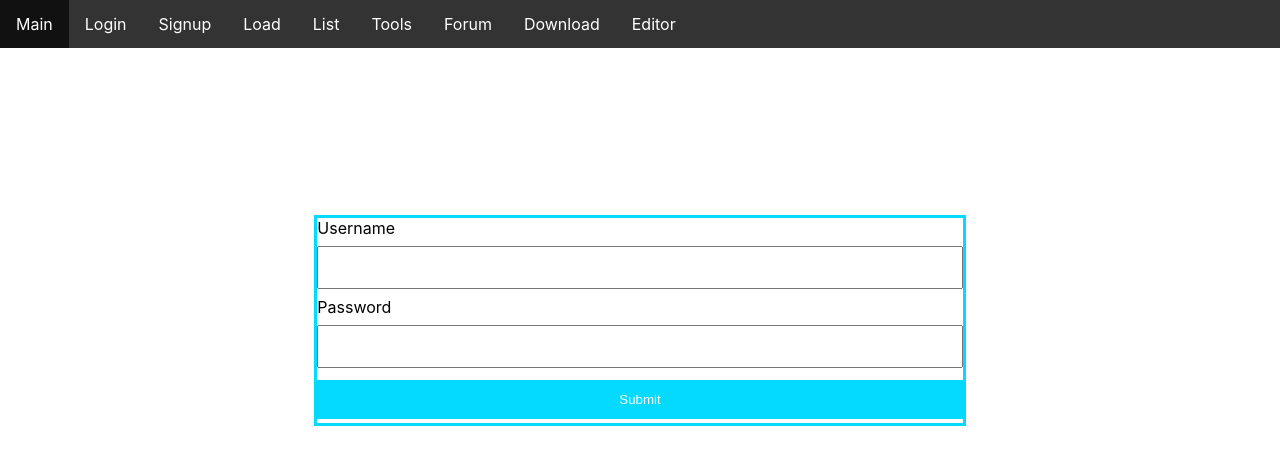
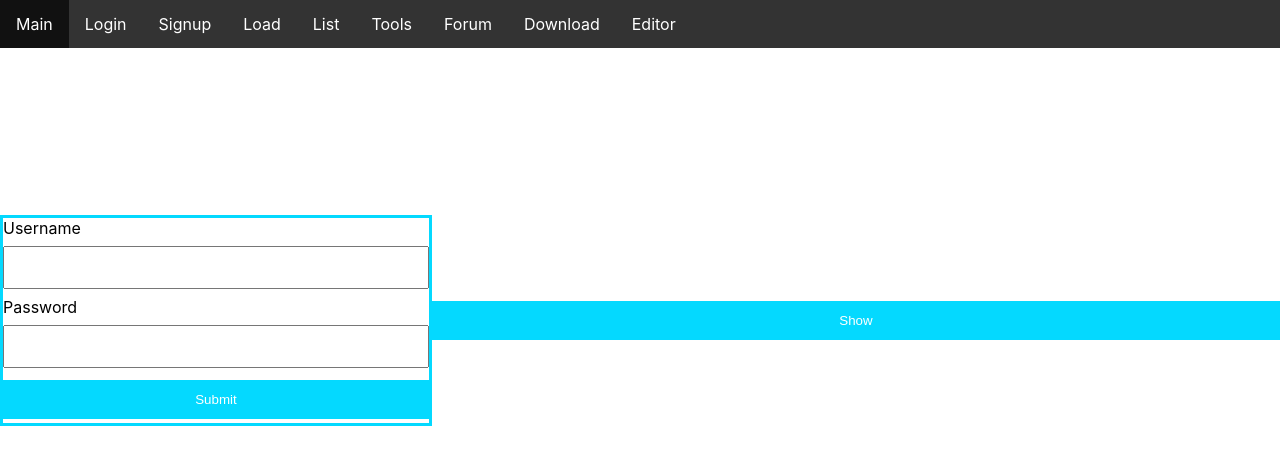
Before and after one commit to K123AsJ0k1/BHDCW, a React (Create React App) app in the folder frontend/: page /login in a window 1280 px wide. Shown: the top 464 px of the page. Built offline with nearby package versions, Linux system fonts and the light colour scheme.

Commit message:
Basic local storage things

```diff
--- a/frontend/src/pages/Login.js
+++ b/frontend/src/pages/Login.js
@@ -10,11 +10,17 @@ const Login = () => {
             username: '',
             password: ''
         },
-        onSubmit: values => {
-            let res = axios.post(BACKEND_URL + 'login', values)
+        onSubmit:async (values) => {
+            let res = await axios.post(BACKEND_URL + 'login', values)
+            localStorage.setItem('username', res.data.username)
             console.log(res.data)
         },
     });
+    let getData = () => {
+        var data = localStorage.getItem('username')
+        alert(data)
+    }
+
     return (
         <div class="center">
             <form onSubmit={formik.handleSubmit}>
@@ -38,6 +44,7 @@ const Login = () => {
 
                 <button type="submit">Submit</button>
             </form>
+            <button type="submit" onClick={getData}>Show</button>
         </div>
     );
 };
```
